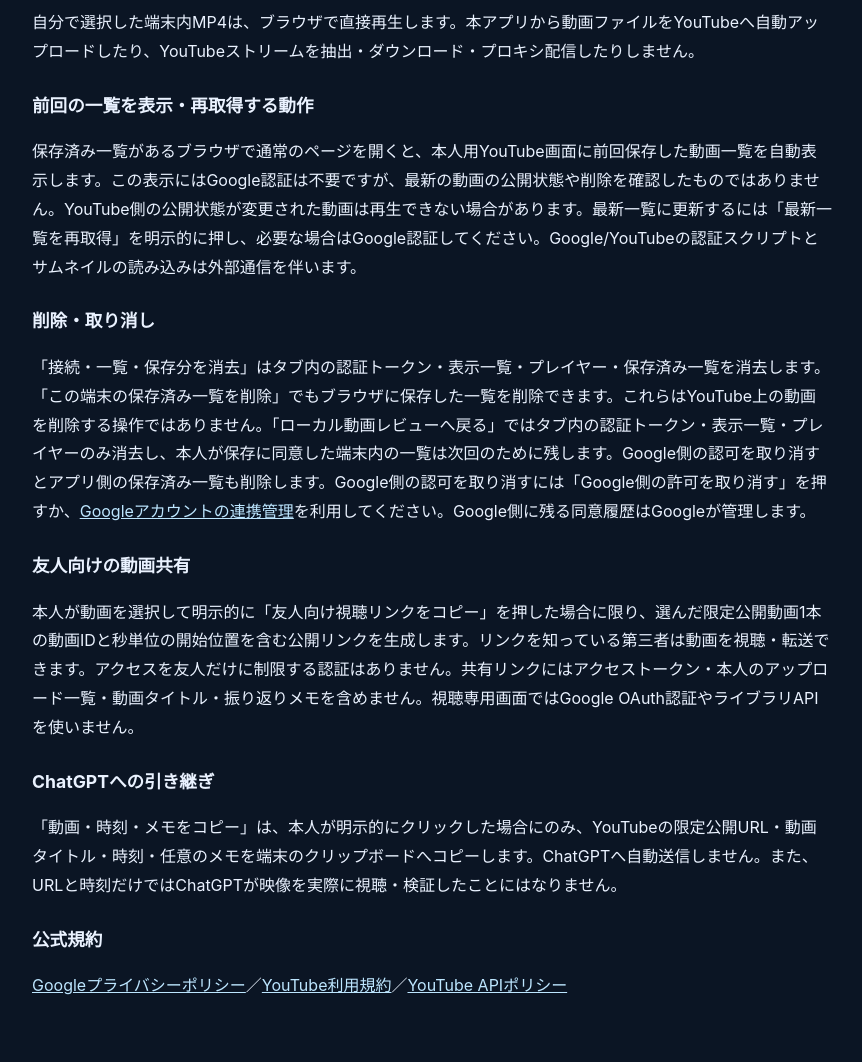
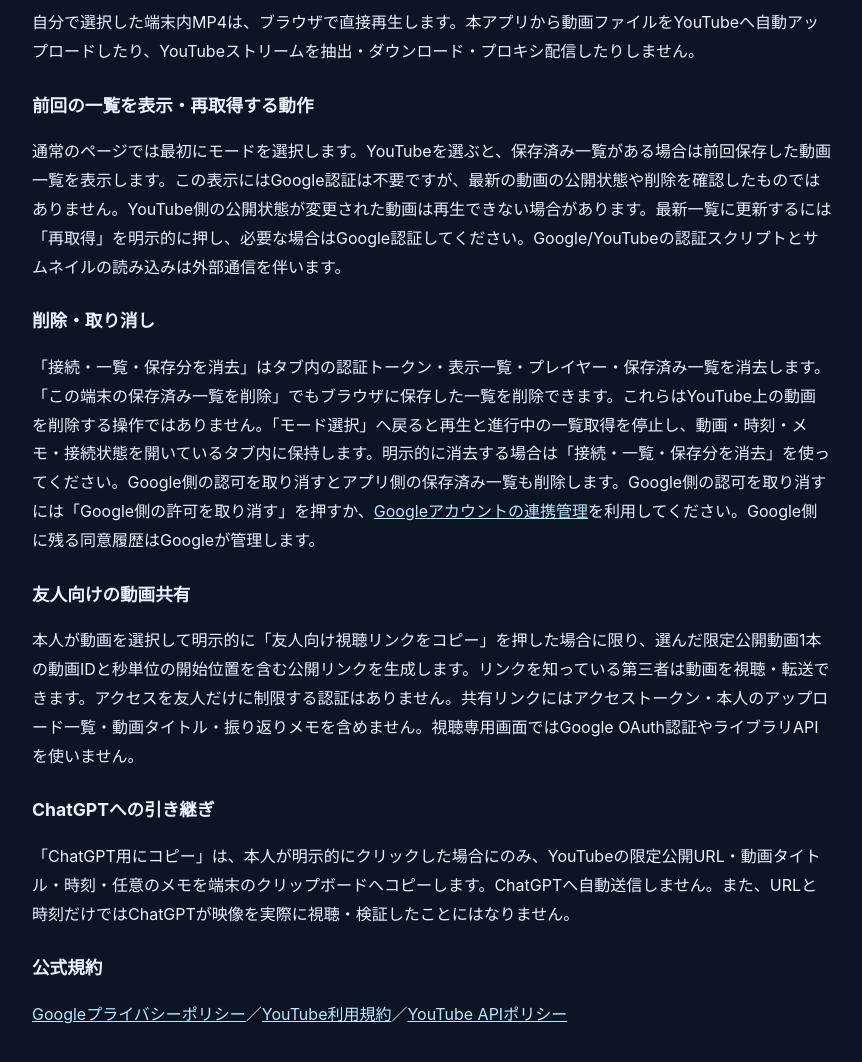
Before and after one commit to SashunDev/sf6-b1-safari-probe, a plain HTML site: page public/youtube-privacy.html in a window 1280 px wide. Shown: the part 900-1962 px from the top of the page, without its empty margins (208-1070 px from the left). Before the commit the page ends 1940 px from the top, so only its background shows below. Drawn offline with Linux system fonts and the light colour scheme.

Commit message:
stage(PR #23): mode-first workbench UI preview, no production changes

```diff
--- a/public/youtube-privacy.html
+++ b/public/youtube-privacy.html
@@ -14,13 +14,13 @@
 <p>モードを開くとGoogle公式の認証用JavaScriptを取得します。明示的に接続するとGoogleの認証基盤とYouTube Data APIへアクセスします。動画を選択するとYouTube公式IFrameプレイヤーによりYouTubeへ再生通信が発生し、サムネイルを表示するとYouTubeのサムネイル配信へ通信します。各サービスにはそれぞれの規約が適用されます。</p>
 <p>自分で選択した端末内MP4は、ブラウザで直接再生します。本アプリから動画ファイルをYouTubeへ自動アップロードしたり、YouTubeストリームを抽出・ダウンロード・プロキシ配信したりしません。</p>
 <h2>前回の一覧を表示・再取得する動作</h2>
-<p>保存済み一覧があるブラウザで通常のページを開くと、本人用YouTube画面に前回保存した動画一覧を自動表示します。この表示にはGoogle認証は不要ですが、最新の動画の公開状態や削除を確認したものではありません。YouTube側の公開状態が変更された動画は再生できない場合があります。最新一覧に更新するには「最新一覧を再取得」を明示的に押し、必要な場合はGoogle認証してください。Google/YouTubeの認証スクリプトとサムネイルの読み込みは外部通信を伴います。</p>
+<p>通常のページでは最初にモードを選択します。YouTubeを選ぶと、保存済み一覧がある場合は前回保存した動画一覧を表示します。この表示にはGoogle認証は不要ですが、最新の動画の公開状態や削除を確認したものではありません。YouTube側の公開状態が変更された動画は再生できない場合があります。最新一覧に更新するには「再取得」を明示的に押し、必要な場合はGoogle認証してください。Google/YouTubeの認証スクリプトとサムネイルの読み込みは外部通信を伴います。</p>
 <h2>削除・取り消し</h2>
-<p>「接続・一覧・保存分を消去」はタブ内の認証トークン・表示一覧・プレイヤー・保存済み一覧を消去します。「この端末の保存済み一覧を削除」でもブラウザに保存した一覧を削除できます。これらはYouTube上の動画を削除する操作ではありません。「ローカル動画レビューへ戻る」ではタブ内の認証トークン・表示一覧・プレイヤーのみ消去し、本人が保存に同意した端末内の一覧は次回のために残します。Google側の認可を取り消すとアプリ側の保存済み一覧も削除します。Google側の認可を取り消すには「Google側の許可を取り消す」を押すか、<a href="https://myaccount.google.com/connections">Googleアカウントの連携管理</a>を利用してください。Google側に残る同意履歴はGoogleが管理します。</p>
+<p>「接続・一覧・保存分を消去」はタブ内の認証トークン・表示一覧・プレイヤー・保存済み一覧を消去します。「この端末の保存済み一覧を削除」でもブラウザに保存した一覧を削除できます。これらはYouTube上の動画を削除する操作ではありません。「モード選択」へ戻ると再生と進行中の一覧取得を停止し、動画・時刻・メモ・接続状態を開いているタブ内に保持します。明示的に消去する場合は「接続・一覧・保存分を消去」を使ってください。Google側の認可を取り消すとアプリ側の保存済み一覧も削除します。Google側の認可を取り消すには「Google側の許可を取り消す」を押すか、<a href="https://myaccount.google.com/connections">Googleアカウントの連携管理</a>を利用してください。Google側に残る同意履歴はGoogleが管理します。</p>
 <h2>友人向けの動画共有</h2>
 <p>本人が動画を選択して明示的に「友人向け視聴リンクをコピー」を押した場合に限り、選んだ限定公開動画1本の動画IDと秒単位の開始位置を含む公開リンクを生成します。リンクを知っている第三者は動画を視聴・転送できます。アクセスを友人だけに制限する認証はありません。共有リンクにはアクセストークン・本人のアップロード一覧・動画タイトル・振り返りメモを含めません。視聴専用画面ではGoogle OAuth認証やライブラリAPIを使いません。</p>
 <h2>ChatGPTへの引き継ぎ</h2>
-<p>「動画・時刻・メモをコピー」は、本人が明示的にクリックした場合にのみ、YouTubeの限定公開URL・動画タイトル・時刻・任意のメモを端末のクリップボードへコピーします。ChatGPTへ自動送信しません。また、URLと時刻だけではChatGPTが映像を実際に視聴・検証したことにはなりません。</p>
+<p>「ChatGPT用にコピー」は、本人が明示的にクリックした場合にのみ、YouTubeの限定公開URL・動画タイトル・時刻・任意のメモを端末のクリップボードへコピーします。ChatGPTへ自動送信しません。また、URLと時刻だけではChatGPTが映像を実際に視聴・検証したことにはなりません。</p>
 <h2>公式規約</h2>
 <p><a href="https://policies.google.com/privacy">Googleプライバシーポリシー</a>／<a href="https://www.youtube.com/t/terms">YouTube利用規約</a>／<a href="https://developers.google.com/youtube/terms/developer-policies">YouTube APIポリシー</a></p>
 </body></html>
```
